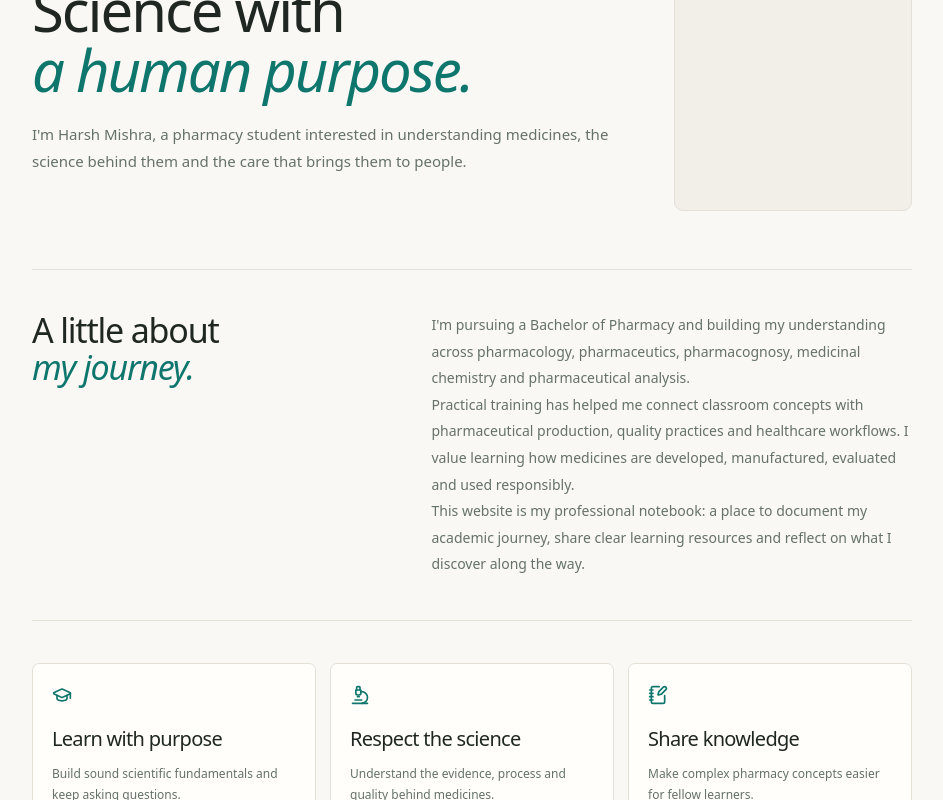
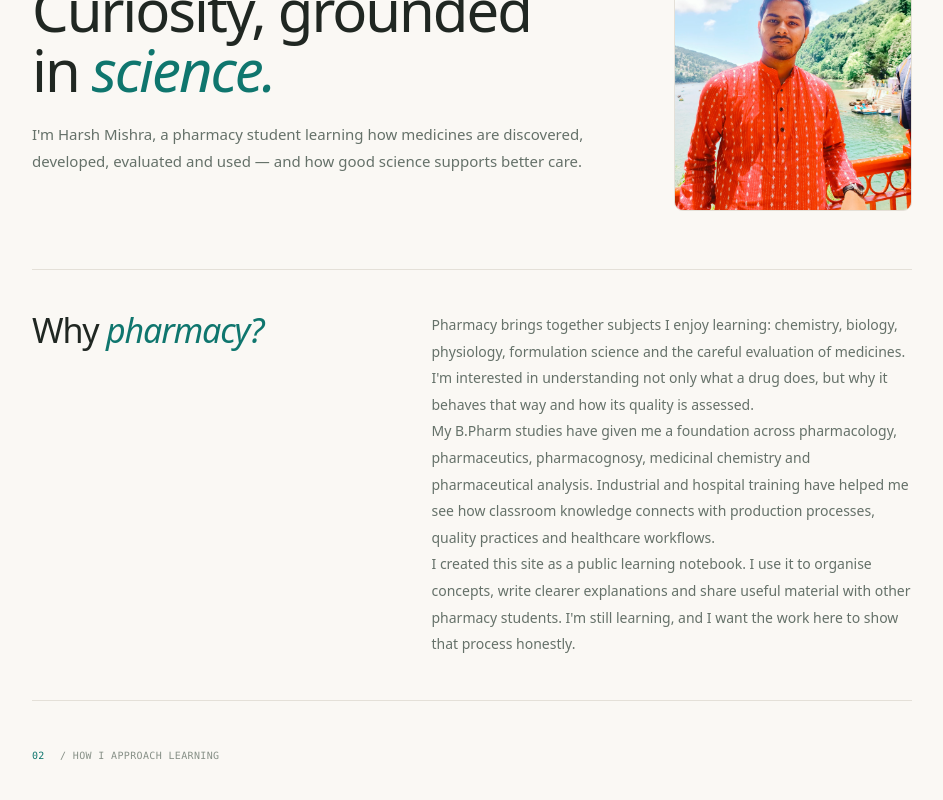
Before and after one commit to milesmoraliis759/portfolio, a Next.js app: page /about in a window 1280 px wide. Shown: the part 260-1060 px from the top of the page, without its empty margins (168-1111 px from the left). Built offline with nearby package versions, Linux system fonts and the light colour scheme; no server answers.

Commit message:
Rewrite about page with authentic pharmacy student story

```diff
--- a/src/app/about/page.tsx
+++ b/src/app/about/page.tsx
@@ -1,7 +1,12 @@
+import Image from "next/image";
+import Link from "next/link";
 import type { Metadata } from "next";
-import { ArrowUpRight, GraduationCap, Microscope, NotebookPen } from "lucide-react";
+import { ArrowUpRight, BookOpen, Microscope, NotebookPen } from "lucide-react";
 
-export const metadata: Metadata = { title: "About" };
+export const metadata: Metadata = {
+  title: "About",
+  description: "About Harsh Mishra, a B.Pharm student learning pharmaceutical sciences.",
+};
 
 export default function AboutPage() {
   return (
@@ -10,27 +15,49 @@ export default function AboutPage() {
       <div className="about-hero-grid">
         <div className="page-hero">
           <p className="eyebrow">BACHELOR OF PHARMACY · INDIA</p>
-          <h1>Science with<br /><em>a human purpose.</em></h1>
-          <p className="page-lede">I&apos;m Harsh Mishra, a pharmacy student interested in understanding medicines, the science behind them and the care that brings them to people.</p>
+          <h1>Curiosity, grounded<br/>in <em>science.</em></h1>
+          <p className="page-lede">
+            I&apos;m Harsh Mishra, a pharmacy student learning how medicines are discovered,
+            developed, evaluated and used — and how good science supports better care.
+          </p>
         </div>
-        <div className="about-photo portrait-placeholder" role="img" aria-label="Harsh Mishra profile monogram">
-          <span className="portrait-monogram">HM</span>
+        <div className="about-photo">
+          <Image src="/IMG20250526115110.jpg" alt="Harsh Mishra" fill sizes="(max-width: 700px) 230px, 238px" />
         </div>
       </div>
+
       <div className="about-columns">
-        <div><h2>A little about<br /><em>my journey.</em></h2></div>
+        <div><h2>Why <em>pharmacy?</em></h2></div>
         <div className="prose">
-          <p>I&apos;m pursuing a Bachelor of Pharmacy and building my understanding across pharmacology, pharmaceutics, pharmacognosy, medicinal chemistry and pharmaceutical analysis.</p>
-          <p>Practical training has helped me connect classroom concepts with pharmaceutical production, quality practices and healthcare workflows. I value learning how medicines are developed, manufactured, evaluated and used responsibly.</p>
-          <p>This website is my professional notebook: a place to document my academic journey, share clear learning resources and reflect on what I discover along the way.</p>
+          <p>
+            Pharmacy brings together subjects I enjoy learning: chemistry, biology,
+            physiology, formulation science and the careful evaluation of medicines.
+            I&apos;m interested in understanding not only what a drug does, but why it
+            behaves that way and how its quality is assessed.
+          </p>
+          <p>
+            My B.Pharm studies have given me a foundation across pharmacology,
+            pharmaceutics, pharmacognosy, medicinal chemistry and pharmaceutical
+            analysis. Industrial and hospital training have helped me see how
+            classroom knowledge connects with production processes, quality
+            practices and healthcare workflows.
+          </p>
+          <p>
+            I created this site as a public learning notebook. I use it to organise
+            concepts, write clearer explanations and share useful material with
+            other pharmacy students. I&apos;m still learning, and I want the work here
+            to show that process honestly.
+          </p>
         </div>
       </div>
+
+      <div className="section-kicker" style={{marginTop: 46}}><span>02</span> / HOW I APPROACH LEARNING</div>
       <div className="values-grid">
-        <article><GraduationCap /><h3>Learn with purpose</h3><p>Build sound scientific fundamentals and keep asking questions.</p></article>
-        <article><Microscope /><h3>Respect the science</h3><p>Understand the evidence, process and quality behind medicines.</p></article>
-        <article><NotebookPen /><h3>Share knowledge</h3><p>Make complex pharmacy concepts easier for fellow learners.</p></article>
+        <article><Microscope/><h3>Understand the mechanism</h3><p>Build concepts from first principles before memorising classifications and facts.</p></article>
+        <article><BookOpen/><h3>Return to reliable sources</h3><p>Use standard references and keep scientific claims connected to their sources.</p></article>
+        <article><NotebookPen/><h3>Explain it clearly</h3><p>Turn what I learn into concise notes, comparisons and practical takeaways.</p></article>
       </div>
-      <div className="callout-strip"><span>HAVE A QUESTION OR IDEA?</span><a href="mailto:mishraharsh759@gmail.com">Let&apos;s connect <ArrowUpRight size={15} /></a></div>
+      <div className="callout-strip"><span>THIS IS A STUDENT-LED LEARNING PROJECT</span><Link href="/learning">Explore the learning studio <ArrowUpRight size={15}/></Link></div>
     </section>
   );
 }
```
